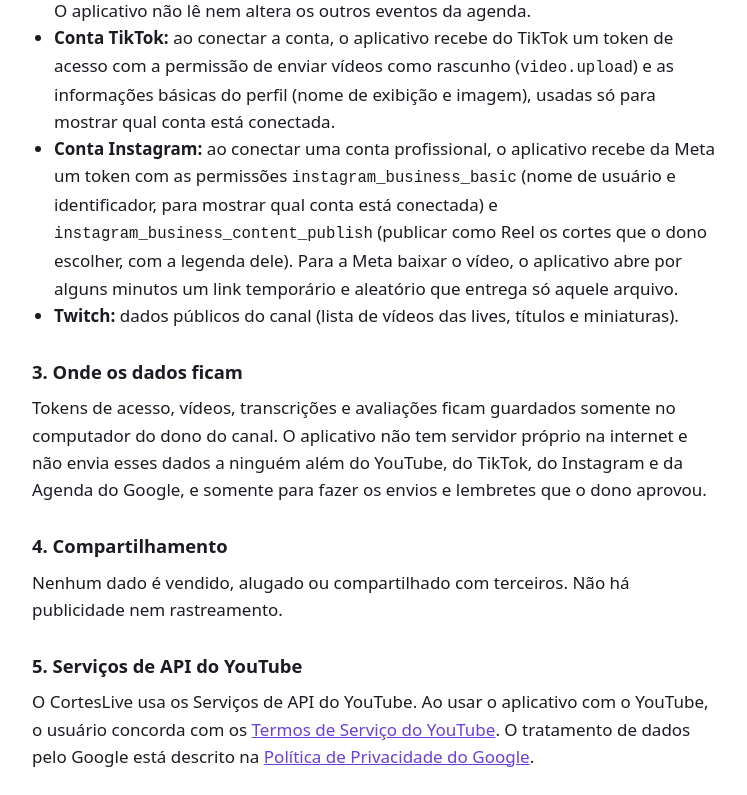
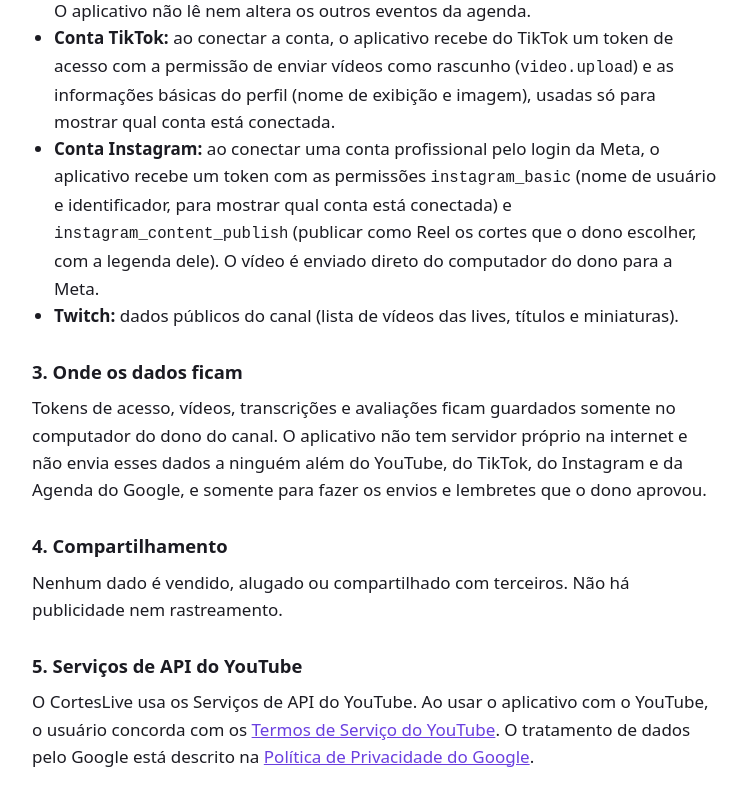
Before and after one commit to heenrique288/corteslive-site, a plain HTML site: page privacidade.html in a window 1280 px wide. Shown: the part 840-1635 px from the top of the page, without its empty margins (264-1011 px from the left). Drawn offline with Linux system fonts and the light colour scheme.

Commit message:
Privacidade: permissões do login unificado do Instagram e envio direto do vídeo

```diff
--- a/privacidade.html
+++ b/privacidade.html
@@ -38,11 +38,10 @@
     <li><strong>Conta TikTok:</strong> ao conectar a conta, o aplicativo recebe do TikTok um token de acesso com a
       permissão de enviar vídeos como rascunho (<code>video.upload</code>) e as informações básicas do perfil
       (nome de exibição e imagem), usadas só para mostrar qual conta está conectada.</li>
-    <li><strong>Conta Instagram:</strong> ao conectar uma conta profissional, o aplicativo recebe da Meta um token
-      com as permissões <code>instagram_business_basic</code> (nome de usuário e identificador, para mostrar qual
-      conta está conectada) e <code>instagram_business_content_publish</code> (publicar como Reel os cortes que o
-      dono escolher, com a legenda dele). Para a Meta baixar o vídeo, o aplicativo abre por alguns minutos um link
-      temporário e aleatório que entrega só aquele arquivo.</li>
+    <li><strong>Conta Instagram:</strong> ao conectar uma conta profissional pelo login da Meta, o aplicativo
+      recebe um token com as permissões <code>instagram_basic</code> (nome de usuário e identificador, para mostrar
+      qual conta está conectada) e <code>instagram_content_publish</code> (publicar como Reel os cortes que o dono
+      escolher, com a legenda dele). O vídeo é enviado direto do computador do dono para a Meta.</li>
     <li><strong>Twitch:</strong> dados públicos do canal (lista de vídeos das lives, títulos e miniaturas).</li>
   </ul>
 
@@ -82,7 +81,7 @@
     drafts to the owner's own TikTok account (scope <code>video.upload</code>). If the owner connects Google
     Calendar (scope <code>calendar.events</code>), it only creates, updates and deletes reminders for the TikTok
     posts the owner scheduled, and never reads or changes other events. If the owner connects a professional
-    Instagram account (<code>instagram_business_basic</code>, <code>instagram_business_content_publish</code>), it
+    Instagram account (<code>instagram_basic</code>, <code>instagram_content_publish</code>), it
     publishes as Reels only the clips the owner picks. Access tokens, videos and review
     data are stored only on that computer. No data is sold or shared with third parties. CortesLive uses YouTube
     API Services; by using it with YouTube, the user agrees to the
```
